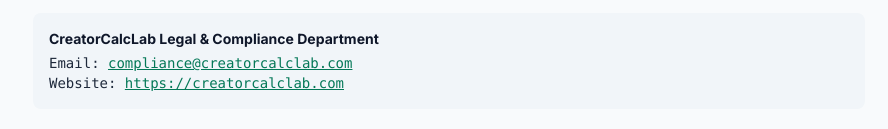
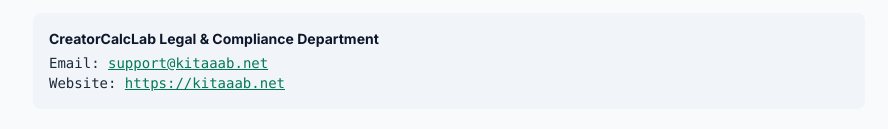
Before and after one commit to Ansaricorporation/Professional-calculators, an Astro site: page /terms in a window 1280 px wide. Shown: the part 2629-2758 px from the top of the page, without its empty margins (191-1079 px from the left). Built offline with nearby package versions, Linux system fonts and the light colour scheme; Astro itself is replaced by a stand-in of ours; no server answers.

Commit message:
feat: cutover to custom domain kitaaab.net with root base, CNAME, and updated IndexNow

```diff
--- a/astro.config.mjs
+++ b/astro.config.mjs
@@ -2,7 +2,7 @@ import { defineConfig } from 'astro/config';
 import tailwind from '@astrojs/tailwind';
 
 // Base URL and Site configuration
-const site = process.env.SITE_URL || 'https://ansaricorporation.github.io';
+const site = process.env.SITE_URL || 'https://kitaaab.net';
 const base = '/';
 
 // https://astro.build/config
--- a/public/ads.txt
+++ b/public/ads.txt
@@ -1,4 +1,4 @@
 # Google AdSense Publisher Declaration for CreatorCalcLab
-# Primary Domain: creatorcalclab.com
+# Primary Domain: kitaaab.net
 # Replace pub-0000000000000000 with official publisher ID upon AdSense account activation
 google.com, pub-0000000000000000, DIRECT, f08c47fec0942fa0
--- a/public/robots.txt
+++ b/public/robots.txt
@@ -16,4 +16,4 @@ User-agent: Bingbot
 Allow: /
 
 # XML Sitemap Location
-Sitemap: https://ansaricorporation.github.io/sitemap.xml
+Sitemap: https://kitaaab.net/sitemap.xml
--- a/scripts/submit-indexnow.mjs
+++ b/scripts/submit-indexnow.mjs
@@ -6,7 +6,7 @@ const __filename = fileURLToPath(import.meta.url);
 const __dirname = path.dirname(__filename);
 const rootDir = path.resolve(__dirname, '..');
 
-const HOST = 'creatorcalclab.com';
+const HOST = 'kitaaab.net';
 const BASE_URL = `https://${HOST}`;
 const INDEXNOW_KEY = 'c4b8e2197f4a41d996d91bb3a2072e91';
 const KEY_LOCATION = `${BASE_URL}/${INDEXNOW_KEY}.txt`;
--- a/src/config/site.ts
+++ b/src/config/site.ts
@@ -64,12 +64,12 @@ export function withBase(path: string = ''): string {
 
 export const SITE_CONFIG: SiteConfig = {
   siteName: "CreatorCalcLab",
-  siteUrl: (typeof process !== 'undefined' && process.env.SITE_URL) || 'https://ansaricorporation.github.io',
+  siteUrl: (typeof process !== 'undefined' && process.env.SITE_URL) || 'https://kitaaab.net',
   tagline: "High-Precision Financial Modeling for Modern Online Businesses",
   description: "Transparent, 100% client-side profit margin, fee audit, and unit economic calculators for digital creators, e-commerce sellers, and independent contractors.",
   establishedYear: 2024,
   currentYear: 2026,
-  contactEmail: "compliance@creatorcalclab.com",
+  contactEmail: "support@kitaaab.net",
 
   categories: {
     'ecommerce': {
--- a/src/pages/contact.astro
+++ b/src/pages/contact.astro
@@ -50,7 +50,7 @@ const breadcrumbItems = [
 
             <div>
               <span class="block text-slate-500 font-medium">Editorial Review Desk:</span>
-              <span class="font-mono text-slate-700">editorial@creatorcalclab.com</span>
+              <span class="font-mono text-slate-700">support@kitaaab.net</span>
             </div>
 
             <div>
--- a/src/pages/privacy-policy.astro
+++ b/src/pages/privacy-policy.astro
@@ -49,7 +49,7 @@ const breadcrumbItems = [
 
       <h2>1. Introduction & Scope</h2>
       <p>
-        CreatorCalcLab ("we," "our," or "us") operates the website located at <a href="https://creatorcalclab.com" class="text-emerald-700 underline font-medium">https://creatorcalclab.com</a>. This Privacy Policy outlines the types of information we collect, how we use that information, the third-party advertising frameworks we utilize to fund our educational tools, and the legal rights available to you under United States state privacy laws (including the California Consumer Privacy Act / CCPA as amended by the CPRA) and the European Union General Data Protection Regulation (GDPR).
+        CreatorCalcLab ("we," "our," or "us") operates the website located at <a href="https://kitaaab.net" class="text-emerald-700 underline font-medium">https://kitaaab.net</a>. This Privacy Policy outlines the types of information we collect, how we use that information, the third-party advertising frameworks we utilize to fund our educational tools, and the legal rights available to you under United States state privacy laws (including the California Consumer Privacy Act / CCPA as amended by the CPRA) and the European Union General Data Protection Regulation (GDPR).
       </p>
       <p>
         By accessing or using CreatorCalcLab, you signify your assent to the data practices described herein. If you disagree with any portion of this policy, your sole remedy is to cease using the website.
@@ -131,7 +131,7 @@ const breadcrumbItems = [
 
       <h2>8. Voluntary Inquiries & Communications</h2>
       <p>
-        If you elect to contact our editorial or compliance desk via our contact form or direct email (<a href="mailto:compliance@creatorcalclab.com" class="text-emerald-700 underline font-medium">compliance@creatorcalclab.com</a>), you may provide your name, email address, and message details. We utilize this information exclusively to respond to your specific inquiry, fee update notice, or technical error report. We never add contact inquiries to promotional marketing newsletters or sell email lists to third-party lead brokers.
+        If you elect to contact our editorial or compliance desk via our contact form or direct email (<a href="mailto:support@kitaaab.net" class="text-emerald-700 underline font-medium">support@kitaaab.net</a>), you may provide your name, email address, and message details. We utilize this information exclusively to respond to your specific inquiry, fee update notice, or technical error report. We never add contact inquiries to promotional marketing newsletters or sell email lists to third-party lead brokers.
       </p>
 
       <h2>9. Children's Online Privacy Protection Act (COPPA)</h2>
@@ -156,7 +156,7 @@ const breadcrumbItems = [
       <div class="bg-slate-100 p-4 rounded-lg text-sm text-slate-800 font-mono mt-4">
         <p class="font-bold text-slate-900 mb-1 font-sans">CreatorCalcLab Compliance & Legal Desk</p>
         <p>Attention: Data Protection Officer</p>
-        <p>Email: <a href="mailto:compliance@creatorcalclab.com" class="text-emerald-700 underline">compliance@creatorcalclab.com</a></p>
+        <p>Email: <a href="mailto:support@kitaaab.net" class="text-emerald-700 underline">support@kitaaab.net</a></p>
         <p>Inquiries: <a href={getPath('/contact/')} class="text-emerald-700 underline">Compliance Contact Desk</a></p>
       </div>
     </article>
--- a/src/pages/terms.astro
+++ b/src/pages/terms.astro
@@ -49,7 +49,7 @@ const breadcrumbItems = [
 
       <h2>1. Acceptance of Terms</h2>
       <p>
-        These Terms of Service ("Terms") constitute a legally binding agreement between you ("User," "you," or "your") and CreatorCalcLab ("Company," "we," "us," or "our"). By accessing or using <a href="https://creatorcalclab.com" class="text-emerald-700 underline font-medium">https://creatorcalclab.com</a>, including any sub-pages, interactive calculators, formulas, or associated content, you acknowledge that you have read, understood, and agreed to be bound by these Terms and our Privacy Policy. If you do not accept these Terms in full, you are prohibited from using the website.
+        These Terms of Service ("Terms") constitute a legally binding agreement between you ("User," "you," or "your") and CreatorCalcLab ("Company," "we," "us," or "our"). By accessing or using <a href="https://kitaaab.net" class="text-emerald-700 underline font-medium">https://kitaaab.net</a>, including any sub-pages, interactive calculators, formulas, or associated content, you acknowledge that you have read, understood, and agreed to be bound by these Terms and our Privacy Policy. If you do not accept these Terms in full, you are prohibited from using the website.
       </p>
 
       <h2>2. Informational & Educational Nature of Computational Models</h2>
@@ -119,8 +119,8 @@ const breadcrumbItems = [
       </p>
       <div class="bg-slate-100 p-4 rounded-lg text-sm text-slate-800 font-mono mt-4">
         <p class="font-bold text-slate-900 mb-1 font-sans">CreatorCalcLab Legal & Compliance Department</p>
-        <p>Email: <a href="mailto:compliance@creatorcalclab.com" class="text-emerald-700 underline">compliance@creatorcalclab.com</a></p>
-        <p>Website: <a href="https://creatorcalclab.com" class="text-emerald-700 underline">https://creatorcalclab.com</a></p>
+        <p>Email: <a href="mailto:support@kitaaab.net" class="text-emerald-700 underline">support@kitaaab.net</a></p>
+        <p>Website: <a href="https://kitaaab.net" class="text-emerald-700 underline">https://kitaaab.net</a></p>
       </div>
     </article>
   </div>
--- a/src/utils/paths.ts
+++ b/src/utils/paths.ts
@@ -3,8 +3,8 @@
  *
  * Safely resolves all internal links, assets, and canonical URLs against Astro's
  * configured BASE_URL. Guarantees 0 broken links whether deployed to:
- * 1. GitHub Pages repository subpath (https://ansaricorporation.github.io/Professional-calculators/) -> base: '/Professional-calculators/'
- * 2. Root custom domain (https://creatorcalclab.com/) -> base: '/'
+ * 1. Root custom domain (https://kitaaab.net/) -> base: '/'
+ * 2. GitHub Pages repository subpath -> base: '/Professional-calculators/'
  * 3. Local development server (http://localhost:4321/)
  */
 
@@ -35,7 +35,7 @@ export function withBase(path: string = ''): string {
 export const getPath = withBase;
 
 export function getCanonicalUrl(canonicalPath: string = '', siteUrl: string = ''): string {
-  const rawSite = siteUrl || 'https://ansaricorporation.github.io';
+  const rawSite = siteUrl || 'https://kitaaab.net';
   let origin = rawSite;
   try {
     const parsed = new URL(rawSite);
```
Also changed, not shown: 1 other file.
